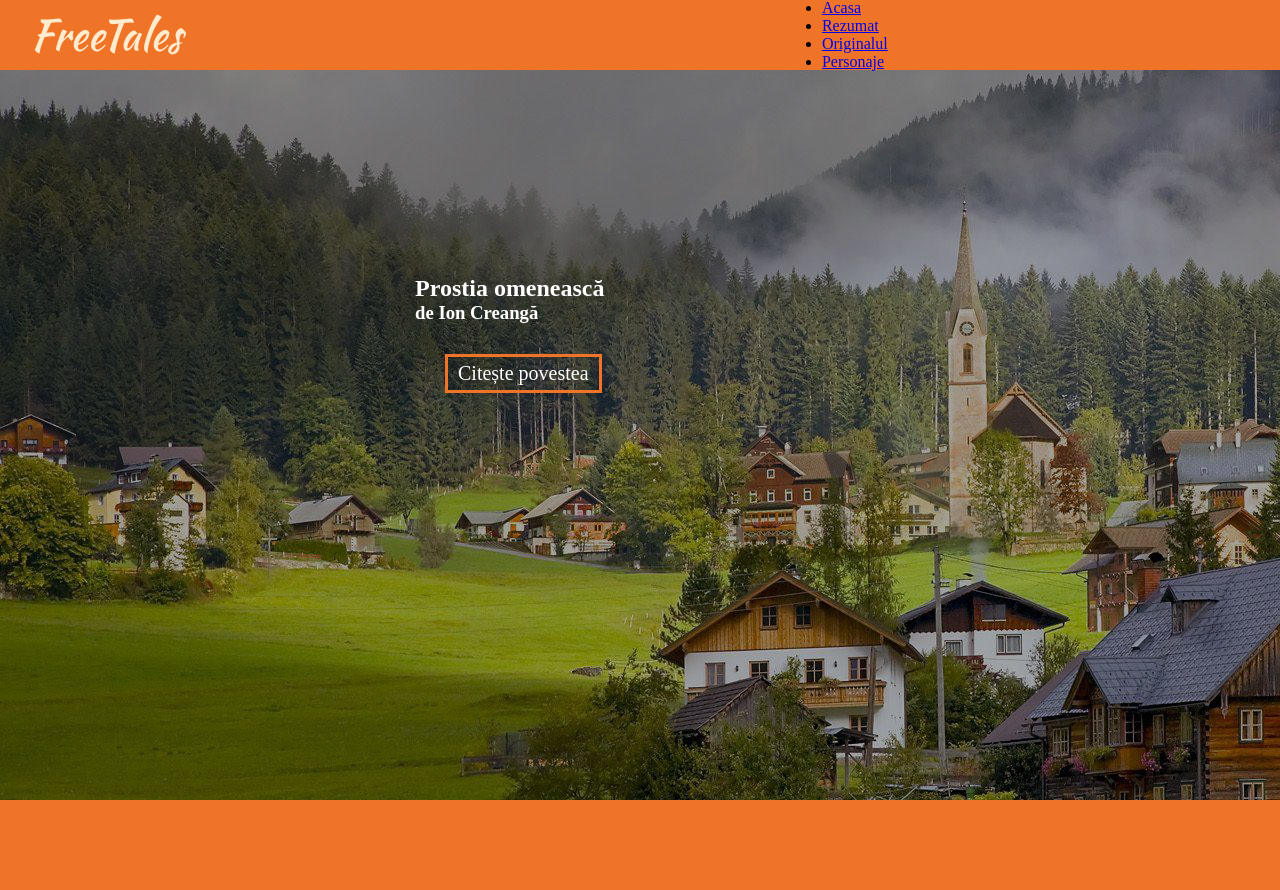
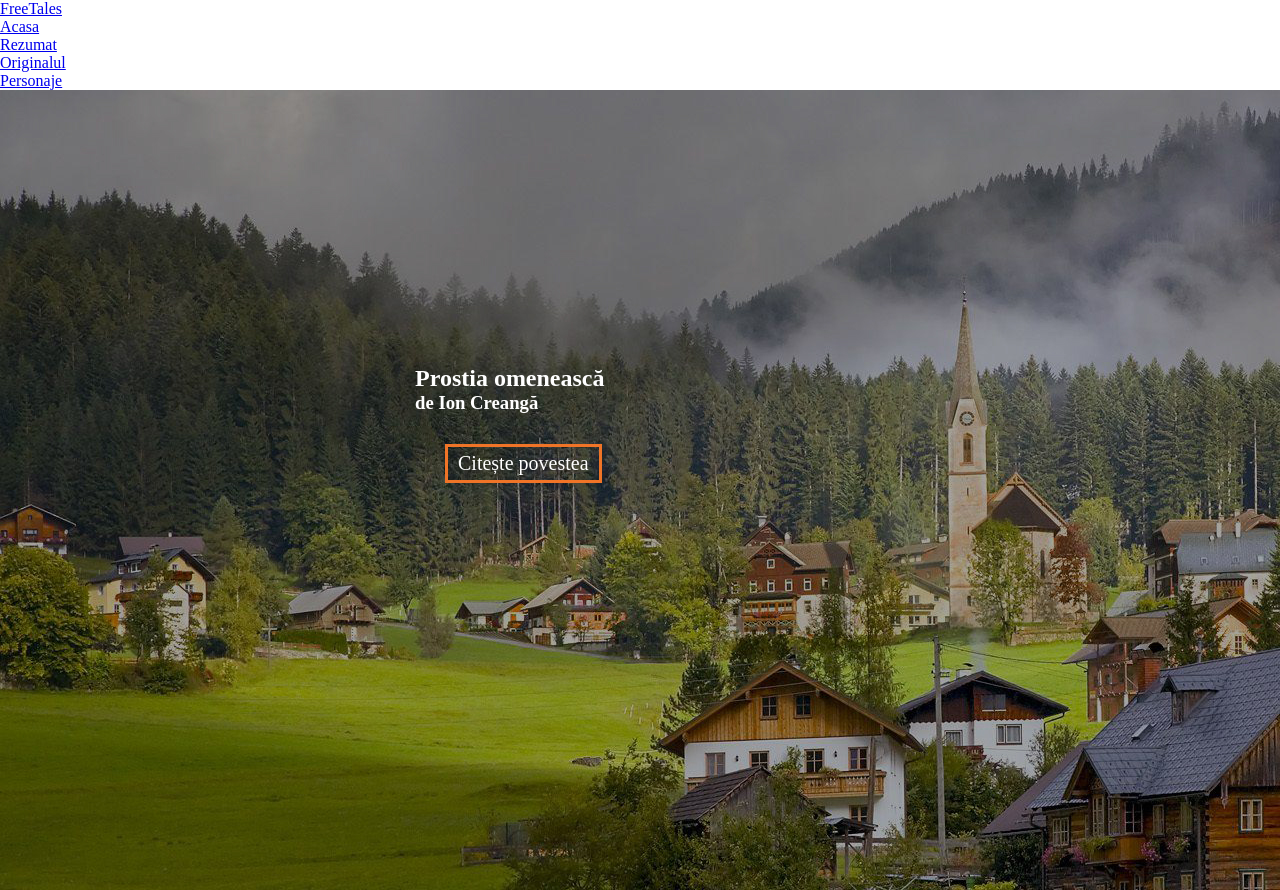
Before and after one commit to Acselp/Lucrari_De_Laborator, a PHP site: page / in a window 1280 px wide. Before the commit the page ends 800 px from the top, so only its background shows below. Run offline with PHP 8.4, Linux system fonts and the light colour scheme.

Commit message:
Chechpoint

```diff
--- a/assets/style.css
+++ b/assets/style.css
@@ -19,72 +19,7 @@ body {
 
 /*--------------------------Nav bar--------------------------------*/
 
-#nav_bar > div, #nav_bar {
-    width: 100%;
-    height: 70px;
-    background-color: #F07427;
-    display: flex;
-    align-items: center;
-}
 
-#nav_bar {
-    z-index: 1;
-    position: fixed;
-}
-
-#logo {
-    font-family: "kaushan script", "cursive";
-    color: blanchedalmond;
-    font-size: 32pt;
-    text-decoration: none;
-    margin-left: 30px;
-    margin-right: 50%;
-}
-
-.nav_items, .nav_items:hover {
-    position: relative;
-    top: -2px;
-    margin-left: 20px;
-    margin-right: 20px;
-    font-size: 14pt;
-    color: blanchedalmond;
-    font-family: "Lato", sans-serif;
-    font-weight: 700;
-    align-self: center;
-    text-decoration: none;
-}
-
-.btns > a {
-    transition: 0.075s;
-    height: 70px;
-    display: flex;
-
-}
-
-.btns:hover > a {
-    background-color: #C05D1F;
-    cursor: pointer;
-}
-
-.btn1 > a {
-    width: 89px;
-}
-
-.btn2 > a {
-    width: 110px;
-}
-
-.btn3 > a {
-    width: 122px;
-}
-
-.btn4 > a {
-    width: 120px;
-}
-
-.active {
-    background-color: #C05D1F;
-}
 
 /*--------------------------Nav bar--------------------------------*/
 
--- a/index.php
+++ b/index.php
@@ -29,7 +29,7 @@
         <h3 id="author">
           de Ion Creangă
         </h3>
-        <a href="//C:/Users/Virgiliu/Desktop/BD/Laboratoare/Site/original.html">Citește povestea</a>
+        <a href="./original.php">Citește povestea</a>
       </div>
     </section>
 
--- a/nav.php
+++ b/nav.php
@@ -1,9 +1,9 @@
 <nav id="nav_bar">
-    <a href="/index.php" id="logo">FreeTales</a>
+    <a href="./index.php" id="logo">FreeTales</a>
     <ul id="menu">
-        <li><a href="/index.php">Acasa</a></li>
-        <li><a href="/rezumat.php">Rezumat</a></li>
-        <li><a href="/original.php">Originalul</a></li>
-        <li><a href="/personaje.php">Personaje</a></li>
+        <li><a href="./index.php">Acasa</a></li>
+        <li><a href="./rezumat.php">Rezumat</a></li>
+        <li><a href="./original.php">Originalul</a></li>
+        <li><a href="./personaje.php">Personaje</a></li>
     </ul>
 </nav>
--- a/personaje.php
+++ b/personaje.php
@@ -21,5 +21,9 @@
             include('nav.php');
         ?>
 
+        <section id="main_section">
+
+        </section>
+
     </body>
 </html>
```
